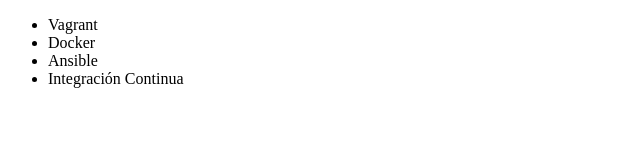
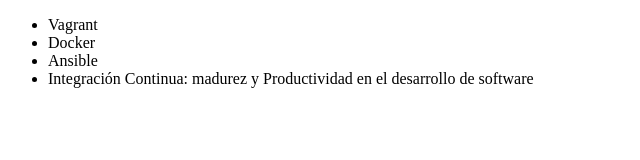
Before and after one commit to andresvalr/alura-git, a plain HTML site: page index.html in a window 1280 px wide. Shown: the whole page, without its empty margins (0-640 px from the left). Drawn offline with Linux system fonts and the light colour scheme.

Commit message:
renombrar curso de Integracion

```diff
--- a/index.html
+++ b/index.html
@@ -9,7 +9,7 @@
             <li>Vagrant</li>
             <li>Docker</li>
             <li>Ansible</li>
-            <li>Integración Continua</li>
+            <li>Integración Continua: madurez y Productividad en el desarrollo de software</li>
         </ul>
     </body>
 </html>
```
